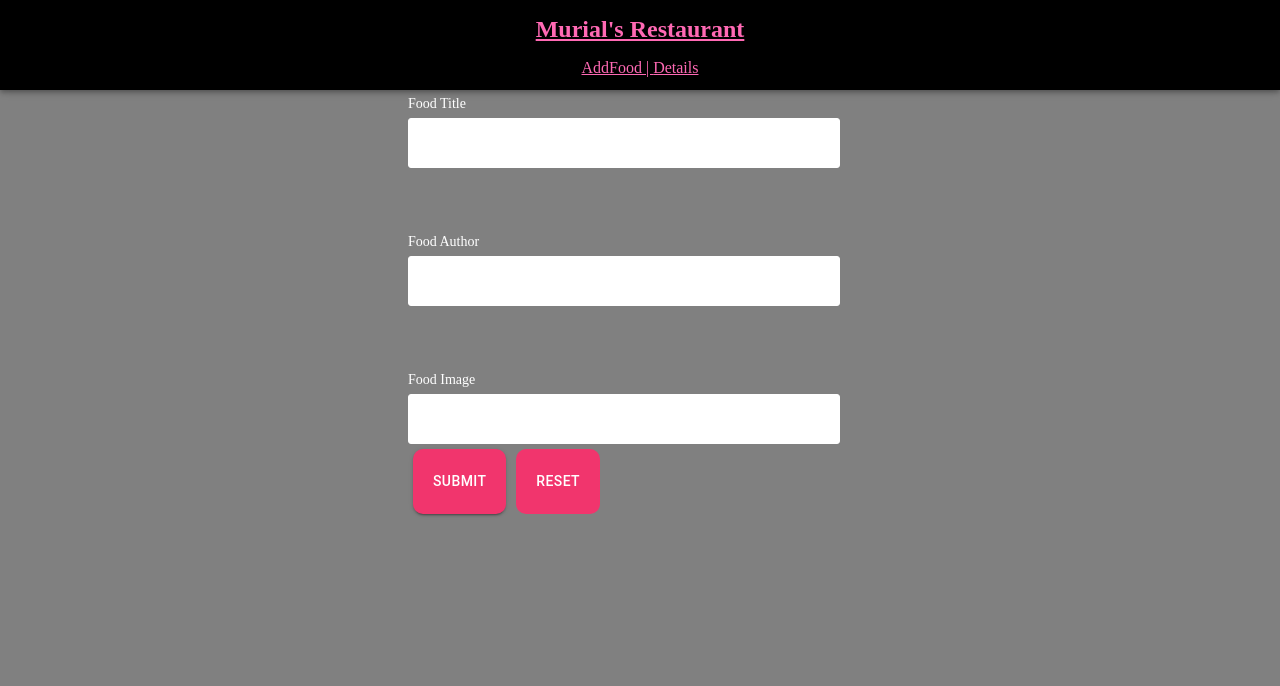
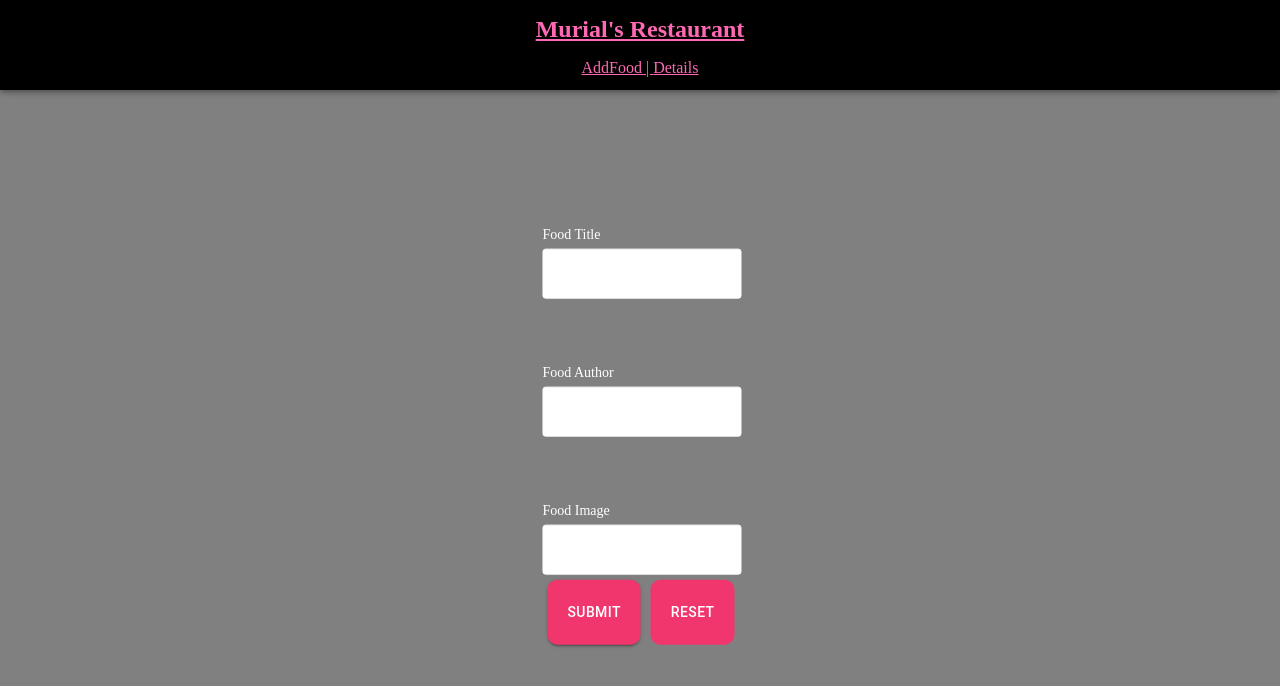
Before and after one commit to twentymurial33/murials_menu, a React (Create React App) app in the folder client/: page /add in a window 1280 px wide. Shown: the top 686 px of the page. Built offline with nearby package versions, Linux system fonts and the light colour scheme.

Commit message:
updated the styled component and used position absolute instead of margin

```diff
--- a/client/src/pages/AddFood.js
+++ b/client/src/pages/AddFood.js
@@ -58,10 +58,7 @@ function AddFood() {
   return (
     <div className="form">
       <Layout />
-      <Form
-        onSubmit={handleSubmit((data) => handleForm(data))}
-        style={{ marginTop: "90px", marginLeft: "400px" }}
-      >
+      <Form onSubmit={handleSubmit((data) => handleForm(data))}>
         <label>Food Title</label>
         <input type="text" {...register("title")} />
         <label>Food Author</label>
@@ -80,11 +77,16 @@ function AddFood() {
 }
 
 const Form = styled.form`
+  position: absolute;
+  top: 50%;
+  left: 50%;
+  transform: translate(-49%, -49%);
+
   input {
     display: block;
     box-sizing: border-box;
     background: white;
-    width: 50%;
+    width: 100%;
     border-radius: 3px;
     border: 1px solid white;
     padding: 16px 8px;
```
